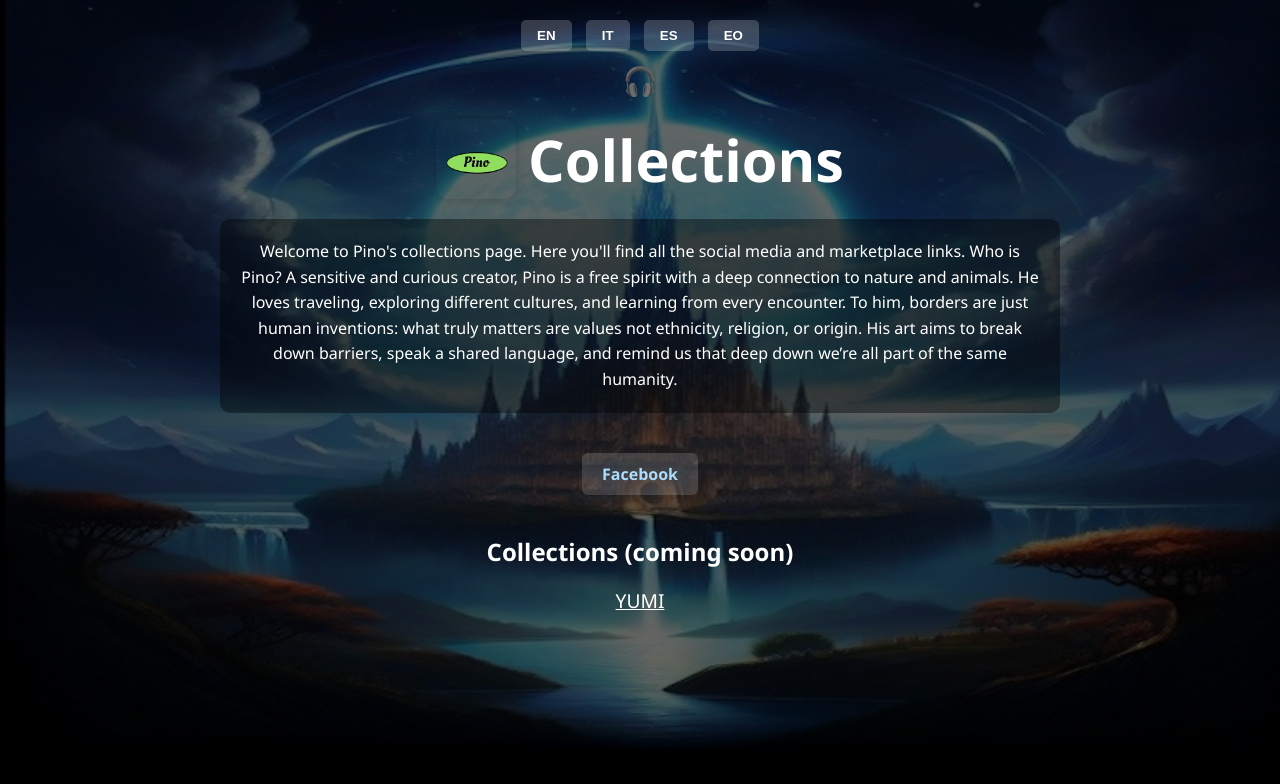
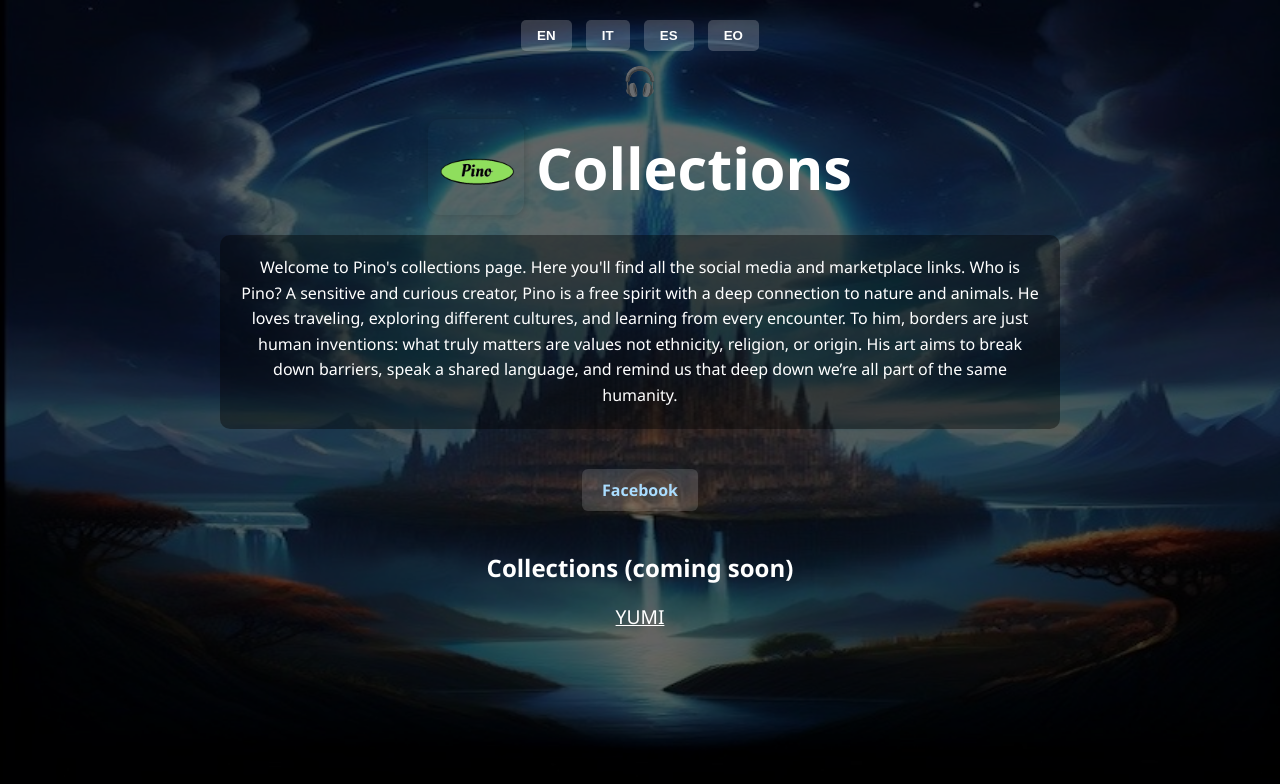
Before and after one commit to Pino-npg/Pino, a plain HTML site: page index.html in a window 1280 px wide. Drawn offline with Linux system fonts and the light colour scheme.

Commit message:
Aumentata dimensione del logo e centrato con il titolo

```diff
--- a/style.css
+++ b/style.css
@@ -116,8 +116,8 @@ h1 {
 }
 
 .logo-title .logo {
-  width: 80px;   /* Aumenta la dimensione qui */
-  height: 80px;
+  width: 96px;   /* Aumenta la dimensione qui */
+  height: 96px;
   border-radius: 12px;
   box-shadow: 0 0 10px rgba(0,0,0,0.2);
 }
```
